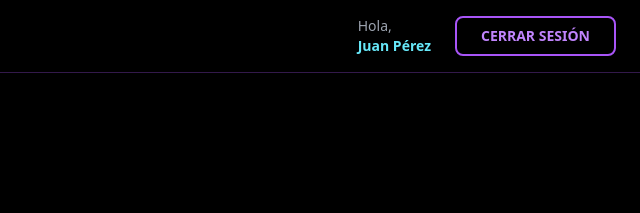
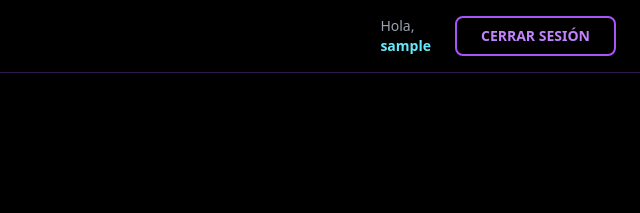
Before and after one commit to Braining-code/poker-frenzy-backend, a website: page src/app/app-completa.html in a window 1280 px wide. Shown: the top 213 px of the page, 640-1280 px from the left. Drawn offline with nearby package versions, Linux system fonts and the light colour scheme; sample sign-in values are in the browser's storage.

Commit message:
Update app-completa.html

```diff
--- a/src/app/app-completa.html
+++ b/src/app/app-completa.html
@@ -15,9 +15,9 @@
             <div class="flex items-center gap-6">
                 <div class="text-sm">
                     <p class="text-gray-400">Hola,</p>
-                    <p class="font-bold text-cyan-300">Juan Pérez</p>
+                    <p class="font-bold text-cyan-300" id="username">Usuario</p>
                 </div>
-                <button class="px-6 py-2 border-2 border-purple-500 text-purple-400 font-bold text-sm rounded-lg hover:bg-purple-500/10 transition-all">CERRAR SESIÓN</button>
+                <button id="cerrar-sesion" class="px-6 py-2 border-2 border-purple-500 text-purple-400 font-bold text-sm rounded-lg hover:bg-purple-500/10 transition-all">CERRAR SESIÓN</button>
             </div>
         </div>
     </nav>
@@ -429,6 +429,27 @@
     </div>
 
     <script>
+        // ============ CONFIGURACIÓN API ============
+        const API_URL = 'https://web-production-e4083.up.railway.app';
+
+        // ============ VALIDACIÓN TOKEN ============
+        const token = localStorage.getItem('token');
+        if (!token) {
+          window.location.href = 'https://pokerfrenzy.club/ingresar';
+        }
+
+        // ============ CARGAR DATOS DE USUARIO ============
+        const user = JSON.parse(localStorage.getItem('user') || '{}');
+        if (user.username) {
+          document.getElementById('username').textContent = user.username;
+        }
+
+        // ============ BOTÓN CERRAR SESIÓN ============
+        document.getElementById('cerrar-sesion').addEventListener('click', () => {
+          localStorage.clear();
+          window.location.href = 'https://pokerfrenzy.club/ingresar';
+        });
+
         // Suprimir errores de consola
         window.addEventListener('error', (e) => e.preventDefault());
 
```
